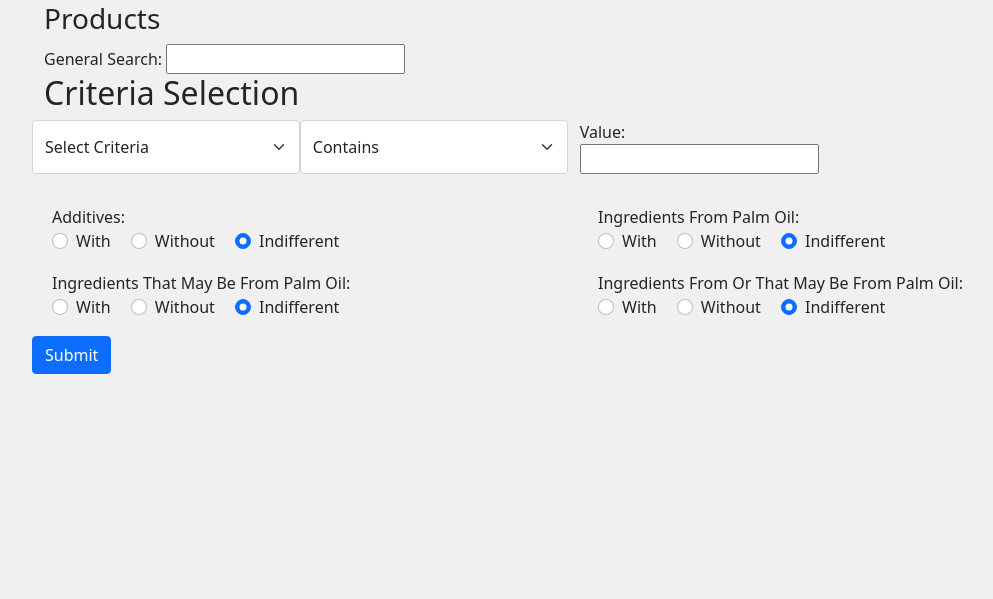
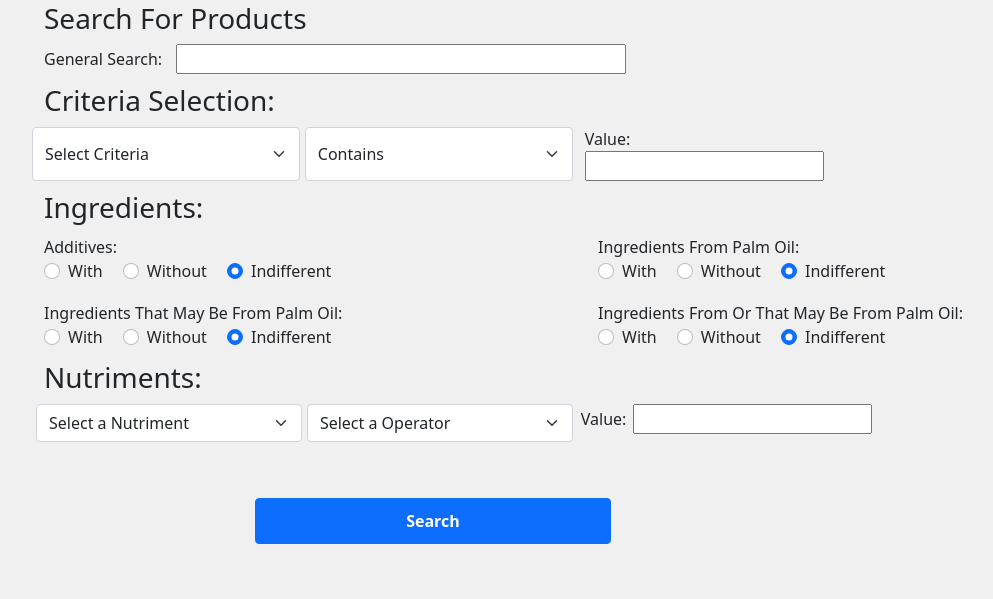
Before and after one commit to nirg122/Custom_API_Based_Website, a Flask app: page / in a window 1280 px wide. Shown: the part 54-653 px from the top of the page, without its empty margins (50-1043 px from the left). Run offline with Flask 2, Linux system fonts and the light colour scheme; data that the repository does not hold is empty.

Commit message:
some updates

```diff
--- a/main.py
+++ b/main.py
@@ -31,7 +31,14 @@ def main():
         'contains',
         'does_not_contain'
     ]
-
+    nutriment_dict = requests.get(url='https://static.openfoodfacts.org/data/taxonomies/nutrients.json')
+    nutriment_dict.raise_for_status()
+    nutriment_dict = dict(nutriment_dict.json())
+    operator_dict = {'<': 'lt',
+                     '<=': 'lte',
+                     '>': 'gt',
+                     '>=': 'gte',
+                     '=': 'eq'}
     if request.method == 'POST':
         url = f"https://us.openfoodfacts.org/cgi/search.pl?action=process&" \
               f"search_terms={request.form['search-term']}&" \
@@ -42,15 +49,19 @@ def main():
               f"ingredients_from_palm_oil={request.form['ingredients-from-palm-oil']}&" \
               f"ingredients_that_may_be_from_palm_oil={request.form['ingredients-that-may-be-from-palm-oil']}&" \
               f"ingredients_from_or_that_may_be_from_palm_oil={request.form['ingredients-from-or-that-may-be-from-palm-oil']}&" \
+              f"nutriment_0={request.form['nutriment_0']}&" \
+              f"nutriment_compare_0={request.form['nutriment_compare_0']}&" \
+              f"nutriment_value_0={request.form['nutriment_value_0']}" \
               f"page_size=100&" \
               f"json=true"
         response = requests.request("GET", url, headers=headers)
         response.raise_for_status()
         response = response.json()
         return render_template('product_search.html', info=response, criteria=criteria_options,
-                               do_contains=do_contains, request_method='POST')
+                               do_contains=do_contains, nutriment_dict=nutriment_dict, operator_dict=operator_dict, request_method='POST')
 
-    return render_template('product_search.html', info=[], criteria=criteria_options, do_contains=do_contains)
+    return render_template('product_search.html', info=[], criteria=criteria_options, do_contains=do_contains,
+                           nutriment_dict=nutriment_dict, operator_dict=operator_dict)
 
 
 if __name__ == '__main__':
--- a/static/css/styles.css
+++ b/static/css/styles.css
@@ -5,3 +5,18 @@ body {
 .form-select {
     width: 24%;
     }
+
+#search-term {
+    width: 450px;
+    margin-left: 10px;
+}
+
+.search-btn {
+    margin: 5% 20%;
+    padding: 10px 150px;
+    font-weight: bold;
+}
+
+.value-input {
+    margin-left: 7px;
+}
--- a/templates/main.html
+++ b/templates/main.html
@@ -16,6 +16,7 @@
 <body>
 <div>
     {% block content %}
+
     {% endblock %}
 </div>
 </body>
--- a/templates/product_search.html
+++ b/templates/product_search.html
@@ -22,16 +22,16 @@
         </div>
     </section>
     <section>
-        <form class="container" method="POST">
+        <form class="container" action="/" method="POST">
             <div class="container">
-                <h3>Products</h3>
+                <h3>Search For Products</h3>
                 <label>General Search: <input id="search-term" name="search-term" type="text"
                                               value=""></label>
             </div>
             <div class="container">
-                <h2>Criteria Selection</h2>
+                <h3 style="margin: 10px 0;">Criteria Selection:</h3>
                 <div class="row row-cols-4 g-4">
-                    <select name="criteria-0" class="form-select" aria-label="Default select example">
+                    <select style="margin-right: 5px;" name="criteria-0" class="form-select" aria-label="Default select example">
                         <option selected>Select Criteria</option>
                         {% for option in criteria %}
                         <option value="{{option}}">{{option.replace('_', ' ').title()}}</option>
@@ -47,7 +47,8 @@
                 </div>
             </div>
             <div class="container">
-                <div class="row row-cols-2 g-3" style="margin: 15px 0;">
+                <h3 style="margin: 10px 0;">Ingredients:</h3>
+                <div class="row row-cols-2 g-3">
                     <div class="col"><label>Additives:</label>
                         <br>
                         <div class="form-check form-check-inline">
@@ -149,7 +150,25 @@
                     </div>
                 </div>
             </div>
-            <button class="btn btn-primary" type="submit" value="Submit">Submit</button>
+            <div class="container">
+                <h3 style="margin: 10px 0;">Nutriments:</h3>
+                <div class="row row-cols-2 g-3">
+                    <select style="margin-right: 5px;" name="nutriment_0" class="form-select" aria-label="Default select example">
+                        <option value="" selected>Select a Nutriment</option>
+                        {% for nutriment in nutriment_dict %}
+                        <option value="{{nutriment.strip('en:')}}">{{nutriment.strip('en:').title()}}</option>
+                        {% endfor %}
+                    </select>
+                    <select name="nutriment_compare_0" class="form-select" aria-label="Default select example">
+                        <option selected value="">Select a Operator</option>
+                        {% for key, value in operator_dict.items() %}
+                        <option value="{{value}}">{{key}}</option>
+                        {% endfor %}
+                    </select>
+                    <label>Value:<input class="value-input" name="nutriment_value_0" type="text" value=""></label>
+                </div>
+            </div>
+            <button class="btn btn-primary search-btn" type="submit" value="Submit">Search</button>
         </form>
     </section>
     <section>
@@ -185,7 +204,7 @@
                             {% endif %}
                             <br>
                             <a href="https://il-en.openfoodfacts.org/product/{{record['_id']}}"
-                               class="btn btn-primary">More Information</a>
+                               class="btn btn-primary" target="_blank">More Information</a>
                         </div>
                     </div>
                 </div>
@@ -195,13 +214,14 @@
             </div>
             {% elif info["products"] == [] and request_method == 'POST' %}
 
+            </div>
 
             <div>
                 <h2>No Product Was Found,</h2>
                 <h3>Please Try To Search Again With Different Choices.</h3>
-                {% endif %}
+
             </div>
-        </div>
+        {% endif %}
     </section>
 
 </main>
```
